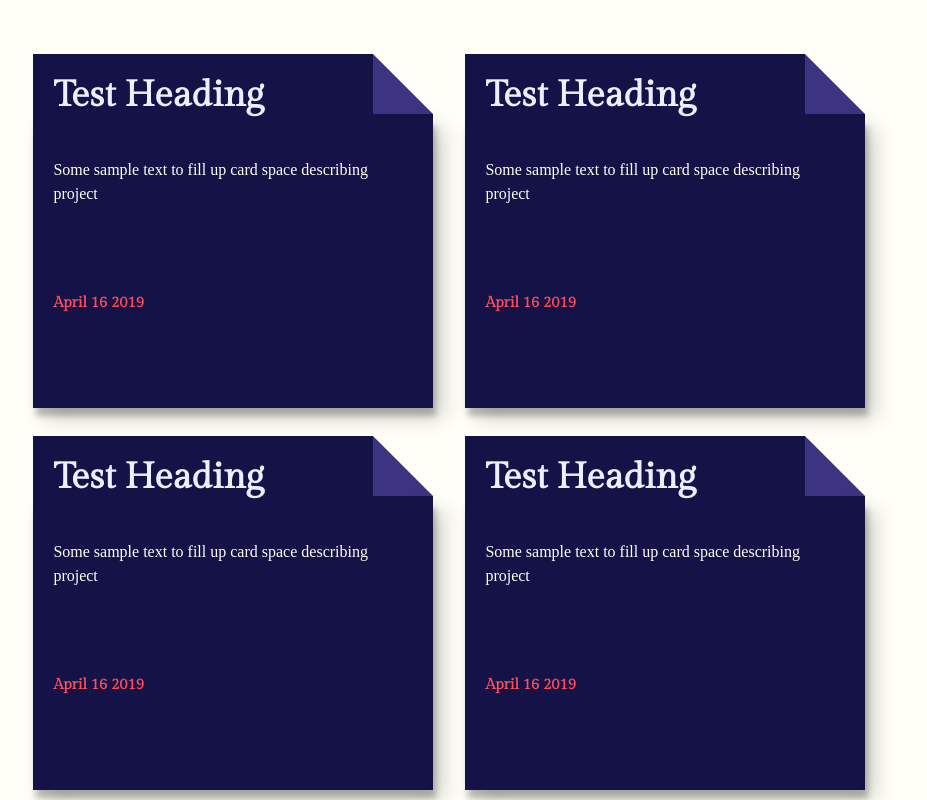
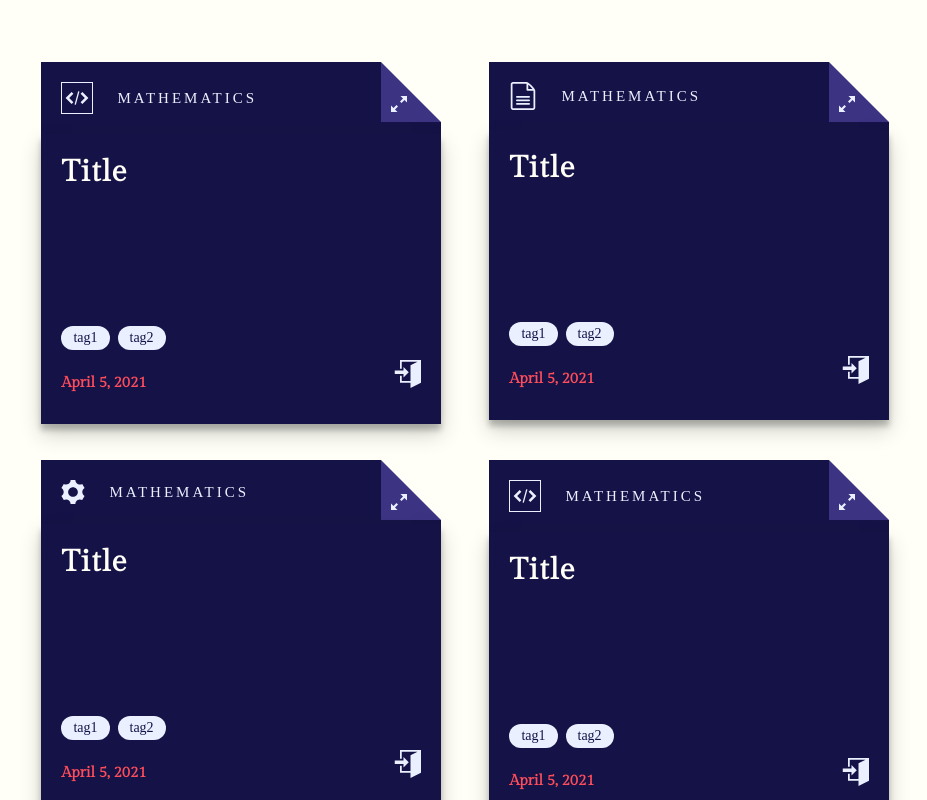
Before and after one commit to AmeanAsad/website, a Next.js app in the folder website/: page /home in a window 1280 px wide. Shown: the top 800 px of the page, without its empty margins (21-948 px from the left). Built offline with nearby package versions, Linux system fonts and the light colour scheme; a web font is replaced by a local one.

Commit message:
Project card design

```diff
--- a/website/components/Homepage/HomepageAnimation/HomepageAnimation.tsx
+++ b/website/components/Homepage/HomepageAnimation/HomepageAnimation.tsx
@@ -1,88 +1,25 @@
-import { Box, Flex, Heading, Text } from "@chakra-ui/react";
+import { Box, Flex } from "@chakra-ui/react";
+
 import React from "react";
+import projectsInfo from "./ProjectCards.json";
+import { ProjectCards } from "./ProjectTypes";
+import ProjectCard from "./ProjectCard";
 
 const HomepageAnimation = () => {
-    const box = (
-        <Box
-            // p={4}
-            h="350px"
-            w="400px"
-            bg="brand.darkBlue"
-            position={"relative"}
-            margin={4}
-            sx={
-                {
-                    // "box-shadow": "rgba(0, 0, 0, 0.45) 0px 25px 20px -20px;",
-                    // "box-shadow":
-                    //     "rgba(0, 0, 0, 0.19) 0px 10px 20px, rgba(0, 0, 0, 0.23) 0px 6px 6px;",
-                }
-            }
-        >
-            <Box
-                height="60px"
-                width="60px"
-                border="solid"
-                borderWidth={"30px"}
-                // marginRight="-10px"
-                background="brand.white"
-                float="right"
-                // borderColor={
-                //     "brand.red brand.red brand.darkBlue brand.darkblue"
-                // }
+    const projectCards: ProjectCards = projectsInfo;
 
-                sx={{
-                    "border-color": "#FFFFF7 #FFFFF7 #3C3483 #3C3483;",
-                    // "border-style": "solid;",
-                    // "border-width": "29px;",
-                }}
-            ></Box>
+    const projectCardElements = projectCards.map((projectInfo) => (
+        <ProjectCard key={projectInfo.title} {...projectInfo} />
+    ));
 
-            <Heading marginLeft={5} marginTop={5} color="brand.lightBlue">
-                Test Heading
-            </Heading>
-
-            <Box
-                bg="brand.darkBlue"
-                h="inherit"
-                width="100%"
-                maxHeight="290px"
-                position="absolute"
-                sx={{
-                    // "box-shadow":
-                    //     "rgba(0, 0, 0, 0.19) 0px 10px 20px, rgba(0, 0, 0, 0.23) 0px 6px 6px;",
-                    // "box-shadow": "rgba(0, 0, 0, 0.2) 0px 60px 40px -7px;",
-                    "box-shadow":
-                        "rgba(0, 0, 0, 0.19) 10px 10px 20px, rgba(0, 0, 0, 0.23) 3px 8px 6px;",
-                }}
-            >
-                <Text p={5} color="brand.white" marginTop="5">
-                    Some sample text to fill up card space describing project
-                </Text>
-
-                <Heading p={5} color="brand.red" marginTop={12} fontSize={15}>
-                    April 16 2019
-                </Heading>
-            </Box>
-        </Box>
-    );
     return (
         <Box p="3%" height="100vh" width={"100%"} bg="brand.white">
             <Flex
-                // alignContent={"center"}
-                // alignItems={"center"}
-
                 justifyContent={{ base: "center", lg: "left" }}
                 direction={"row"}
                 wrap={"wrap"}
             >
-                {box}
-                {box}
-                {box}
-                {box}
-                {box}
-                {box}
-                {box}
-                {box}
+                {projectCardElements}
             </Flex>
         </Box>
     );
--- /dev/null
+++ b/website/components/Homepage/HomepageAnimation/ProjectCard.tsx
@@ -0,0 +1,178 @@
+import {
+    Box,
+    Center,
+    Flex,
+    Heading,
+    HStack,
+    Icon,
+    Tag,
+    Text,
+} from "@chakra-ui/react";
+import { motion } from "framer-motion";
+
+import {
+    ImFileText2,
+    ImEnlarge2,
+    ImEnter,
+    ImEmbed2,
+    ImCog,
+} from "react-icons/im";
+import { Project } from "./ProjectTypes";
+import React from "react";
+
+// interface ProjectInfo {
+//     id: string;
+//     icon: "code" | "document" | "hardware";
+//     topic: string;
+//     title: string;
+//     tags: Array<string>;
+//     date: string;
+// }
+
+const cardIcons = {
+    code: (
+        <Center
+            width="32px"
+            height="32px"
+            border="solid"
+            borderWidth="1px"
+            borderColor={"brand.lightBlue"}
+        >
+            <Icon as={ImEmbed2} w={6} h={6} color="brand.lightBlue" />
+        </Center>
+    ),
+    hardware: <Icon as={ImCog} w={6} h={6} color="brand.lightBlue" />,
+    document: <Icon as={ImFileText2} w={7} h={7} color="brand.lightBlue" />,
+};
+
+const ProjectCard = (props: Project) => {
+    const { icon, topic, title, tags, date } = props;
+    const tagElements = tags.map((tagText, idx) => {
+        return (
+            <Tag
+                bg="brand.lightBlue"
+                key={tagText + idx}
+                borderRadius="full"
+                color="brand.darkBlue"
+                variant="solid"
+                paddingLeft={3}
+                paddingRight={3}
+                marginRight={2}
+                marginTop={2}
+            >
+                {tagText}
+            </Tag>
+        );
+    });
+    console.log(tagElements);
+
+    const cardHeader = (
+        <React.Fragment>
+            <Box
+                height="60px"
+                width="60px"
+                border="solid"
+                borderWidth={"30px"}
+                background="brand.white"
+                float="right"
+                sx={{
+                    cursor: "pointer",
+                    borderColor: "#FFFFF7 #FFFFF7 #3C3483 #3C3483;",
+                }}
+            >
+                <Icon
+                    as={ImEnlarge2}
+                    w={4}
+                    h={4}
+                    float="inherit"
+                    marginTop={1}
+                    marginRight={1}
+                    color="brand.lightBlue"
+                />
+            </Box>
+            <HStack paddingTop={5} marginLeft={5}>
+                {cardIcons[icon]}
+
+                <Text
+                    fontSize={15}
+                    letterSpacing={3}
+                    paddingLeft={4}
+                    textTransform={"uppercase"}
+                    color="brand.lightBlue"
+                >
+                    {topic}
+                </Text>
+            </HStack>
+        </React.Fragment>
+    );
+    const cardFooter = (
+        <Box
+            padding={5}
+            className="projectCardFooter"
+            position="absolute"
+            width="100%"
+            bottom={3}
+        >
+            <Flex direction="column">
+                <Flex flexDirection="row" flexWrap="wrap" marginBottom={6}>
+                    {tagElements}
+                </Flex>
+
+                <Flex position="relative" direction="row">
+                    <Heading float="left" color="brand.red" fontSize={15}>
+                        {date}
+                    </Heading>
+                    <Icon
+                        as={ImEnter}
+                        w={7}
+                        h={7}
+                        position="absolute"
+                        right={0}
+                        bottom={1}
+                        color="brand.lightBlue"
+                        sx={{
+                            cursor: "pointer",
+                        }}
+                    />
+                </Flex>
+            </Flex>
+        </Box>
+    );
+    return (
+        <motion.div whileHover={{ y: -10 }}>
+            <Box
+                h="350px"
+                w="400px"
+                bg="brand.darkBlue"
+                position={"relative"}
+                margin={6}
+            >
+                {cardHeader}
+                <Box
+                    bg="brand.darkBlue"
+                    h="inherit"
+                    width="100%"
+                    maxHeight="290px"
+                    position={"relative"}
+                    sx={{
+                        boxShadow:
+                            "rgba(0, 0, 0, 0.19) 0px 10px 20px, rgba(0, 0, 0, 0.23) 0px 6px 6px;",
+                    }}
+                >
+                    <Heading
+                        fontSize={30}
+                        p={5}
+                        color="brand.white"
+                        marginTop="5"
+                        letterSpacing={1}
+                    >
+                        {title}
+                    </Heading>
+                    {cardFooter}
+                </Box>
+            </Box>
+        </motion.div>
+    );
+};
+
+export default ProjectCard;
--- /dev/null
+++ b/website/components/Homepage/HomepageAnimation/ProjectCards.json
@@ -0,0 +1,34 @@
+[
+    {
+        "id": "hammingDecoding",
+        "icon": "code",
+        "topic": "Mathematics",
+        "title": "Title",
+        "tags": ["tag1", "tag2"],
+        "date": "April 5, 2021"
+    },
+    {
+        "id": "hammingDecoding",
+        "icon": "document",
+        "topic": "Mathematics",
+        "title": "Title",
+        "tags": ["tag1", "tag2"],
+        "date": "April 5, 2021"
+    },
+    {
+        "id": "hammingDecoding",
+        "icon": "hardware",
+        "topic": "Mathematics",
+        "title": "Title",
+        "tags": ["tag1", "tag2"],
+        "date": "April 5, 2021"
+    },
+    {
+        "id": "hammingDecoding",
+        "icon": "code",
+        "topic": "Mathematics",
+        "title": "Title",
+        "tags": ["tag1", "tag2"],
+        "date": "April 5, 2021"
+    }
+]
--- /dev/null
+++ b/website/components/Homepage/HomepageAnimation/ProjectTypes.ts
@@ -0,0 +1,11 @@
+type projectIcon = "code" | "document" | "hardware";
+export interface Project {
+    id: string;
+    icon: projectIcon;
+    topic: string;
+    title: string;
+    tags: Array<string>;
+    date: string;
+}
+
+export type ProjectCards = Array<Project>;
```
Also changed, not shown: 1 other file (tests, documents, lock files or other folders).
